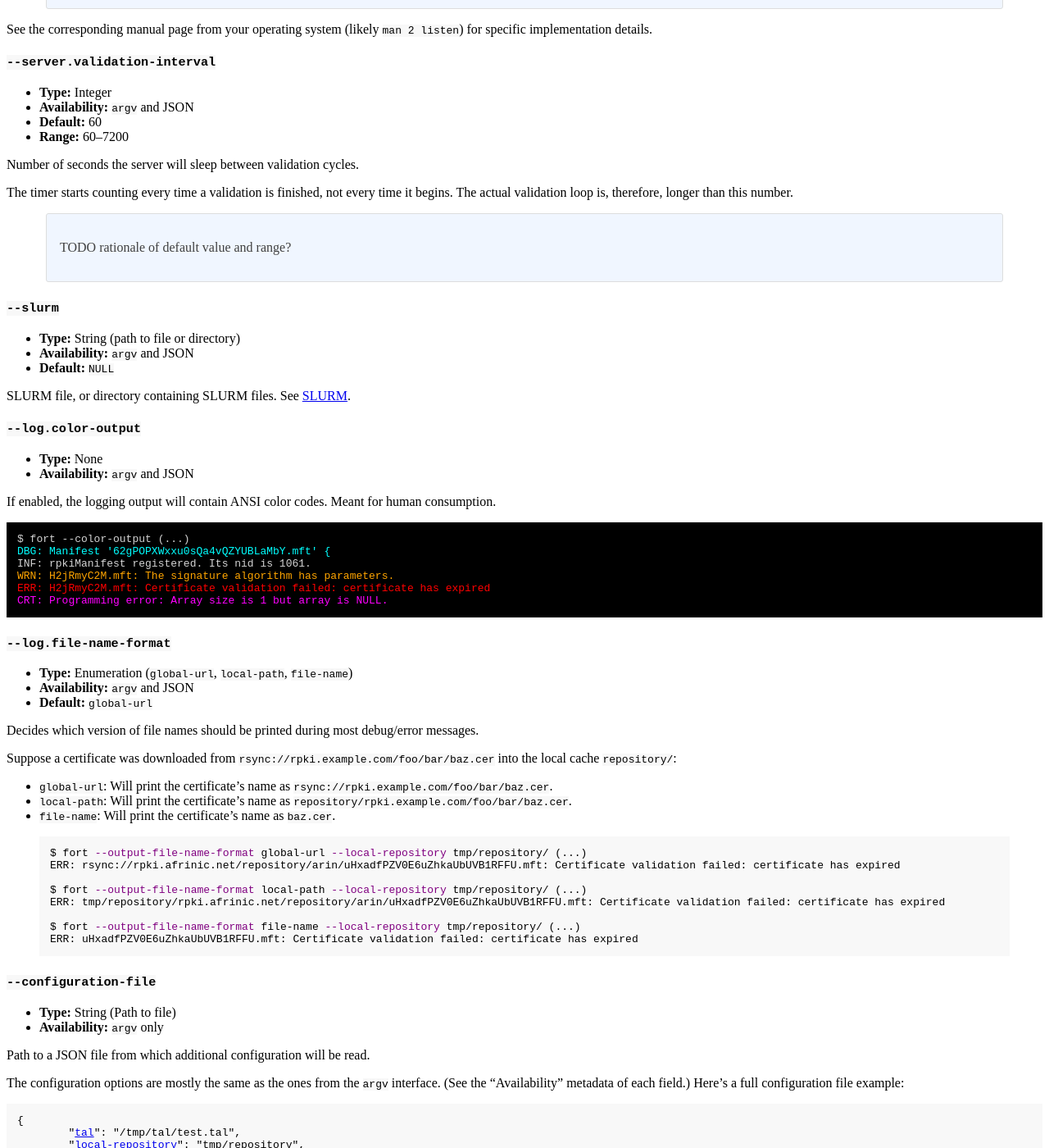
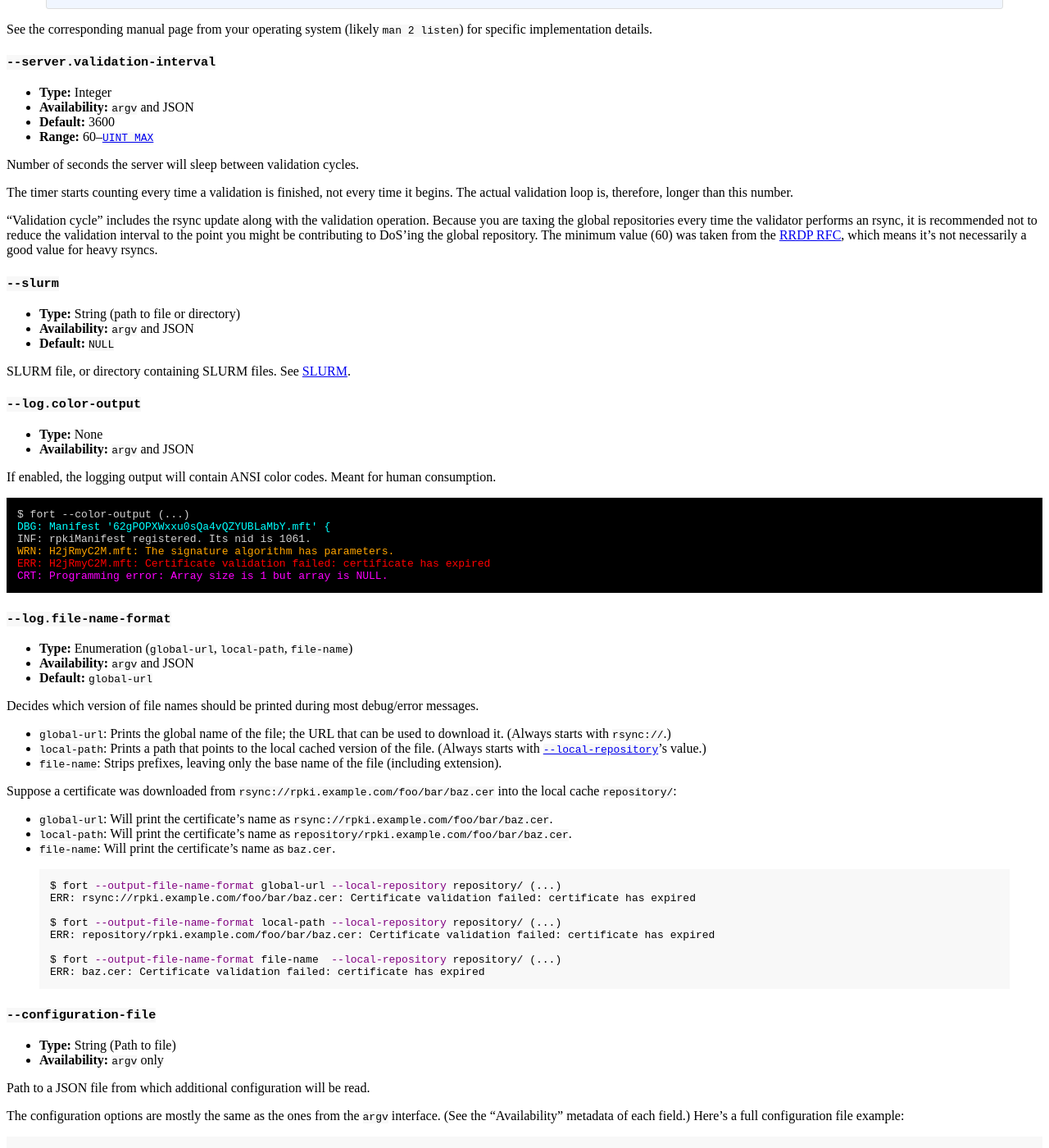
Before and after one commit to NICMx/FORT-validator, a Jekyll site: the page built from docs/doc/usage.md, in a window 1280 px wide and 1400 px high, scrolled down 4881 px. Shown: the whole window at 82% size. Built offline with Jekyll 4.4.1, drawn with Linux system fonts in a browser that asks for light colours.

Commit message:
Further documentation proofreading

```diff
--- a/docs/doc/usage.md
+++ b/docs/doc/usage.md
@@ -267,14 +267,14 @@ See the corresponding manual page from your operating system (likely `man 2 list
 
 - **Type:** Integer
 - **Availability:** `argv` and JSON
-- **Default:** 60
-- **Range:** 60--7200
+- **Default:** 3600
+- **Range:** 60--[`UINT_MAX`](http://pubs.opengroup.org/onlinepubs/9699919799/)
 
 Number of seconds the server will sleep between validation cycles.
 
 The timer starts counting every time a validation is finished, not every time it begins. The actual validation loop is, therefore, longer than this number.
 
-> TODO rationale of default value and range?
+"Validation cycle" includes the rsync update along with the validation operation. Because you are taxing the global repositories every time the validator performs an rsync, it is recommended not to reduce the validation interval to the point you might be contributing to DoS'ing the global repository. The minimum value (60) was taken from the [RRDP RFC](https://tools.ietf.org/html/rfc8182#section-3.1), which means it's not necessarily a good value for heavy rsyncs.
 
 ### `--slurm`
 
@@ -307,6 +307,10 @@ If enabled, the logging output will contain ANSI color codes. Meant for human co
 
 Decides which version of file names should be printed during most debug/error messages.
 
+- `global-url`: Prints the global name of the file; the URL that can be used to download it. (Always starts with `rsync://`.)
+- `local-path`: Prints a path that points to the local cached version of the file. (Always starts with [`--local-repository`](#--local-repository)'s value.)
+- `file-name`: Strips prefixes, leaving only the base name of the file (including extension).
+
 Suppose a certificate was downloaded from `rsync://rpki.example.com/foo/bar/baz.cer` into the local cache `repository/`:
 
 - `global-url`: Will print the certificate's name as `rsync://rpki.example.com/foo/bar/baz.cer`.
@@ -314,14 +318,14 @@ Suppose a certificate was downloaded from `rsync://rpki.example.com/foo/bar/baz.
 - `file-name`: Will print the certificate's name as `baz.cer`.
 
 {% highlight bash %}
-$ {{ page.command }} --output-file-name-format global-url --local-repository tmp/repository/ (...)
-ERR: rsync://rpki.afrinic.net/repository/arin/uHxadfPZV0E6uZhkaUbUVB1RFFU.mft: Certificate validation failed: certificate has expired
+$ {{ page.command }} --output-file-name-format global-url --local-repository repository/ (...)
+ERR: rsync://rpki.example.com/foo/bar/baz.cer: Certificate validation failed: certificate has expired
 
-$ {{ page.command }} --output-file-name-format local-path --local-repository tmp/repository/ (...)
-ERR: tmp/repository/rpki.afrinic.net/repository/arin/uHxadfPZV0E6uZhkaUbUVB1RFFU.mft: Certificate validation failed: certificate has expired
+$ {{ page.command }} --output-file-name-format local-path --local-repository repository/ (...)
+ERR: repository/rpki.example.com/foo/bar/baz.cer: Certificate validation failed: certificate has expired
 
-$ {{ page.command }} --output-file-name-format file-name --local-repository tmp/repository/ (...)
-ERR: uHxadfPZV0E6uZhkaUbUVB1RFFU.mft: Certificate validation failed: certificate has expired
+$ {{ page.command }} --output-file-name-format file-name  --local-repository repository/ (...)
+ERR: baz.cer: Certificate validation failed: certificate has expired
 {% endhighlight %}
 
 ### `--configuration-file`
```
Also changed, not shown: docs/doc/installation.md (+4 -12 lines), docs/doc/intro-fort.md (+6 -2 lines), docs/doc/slurm.md (+2 -4 lines), docs/img/design.svg, 2 other files.
